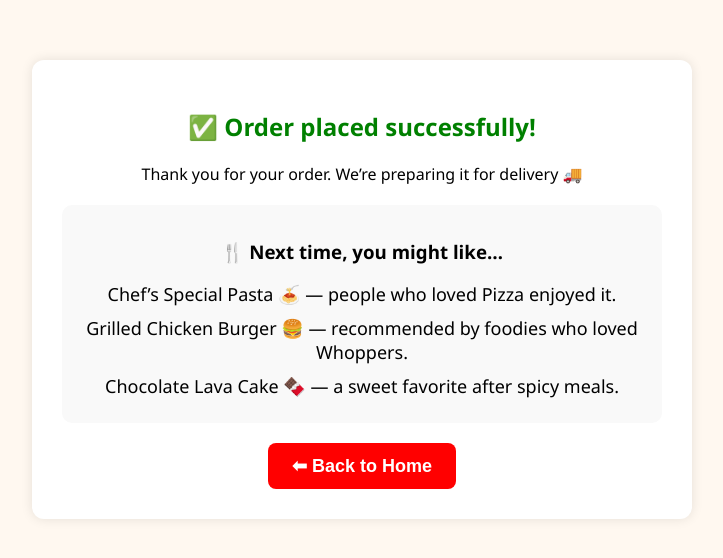
After one commit to 99-chetna/grill-nation, a Flask app: template templates/success.html in a window 1280 px wide. The commit adds this page. Shown: the top 558 px of the page, without its empty margins (278-1001 px from the left). Run offline with Flask 3, Linux system fonts and the light colour scheme; the template is opened without the code that fills it, so the values that code supplies are empty; parts of the project's set-up code (start-up, migrations or seed data) failed here and were passed over.

Commit message:
made new page success.html

```diff
--- a/templates/ordersummary.html
+++ b/templates/ordersummary.html
@@ -181,7 +181,7 @@
         await remove(ref(db, `cart/${uid}`));
 
         alert("✅ Order placed successfully!");
-        window.location.href = "/";
+        window.location.href = "/success.html";
 
       } catch (error) {
         console.error("Order failed:", error);
--- /dev/null
+++ b/templates/success.html
@@ -0,0 +1,82 @@
+<!DOCTYPE html>
+<html lang="en">
+<head>
+  <meta charset="UTF-8" />
+  <title>Order Success - Grill Nation</title>
+  <style>
+    body {
+      font-family: 'Segoe UI', sans-serif;
+      background: #fff8f0;
+      margin: 0;
+      padding: 0;
+      text-align: center;
+    }
+    .container {
+      max-width: 600px;
+      margin: 60px auto;
+      background: #ffffff;
+      padding: 30px;
+      border-radius: 12px;
+      box-shadow: 0 0 12px rgba(0,0,0,0.1);
+    }
+    h2 {
+      color: #008000;
+    }
+    .recommendations {
+      margin-top: 20px;
+      padding: 15px;
+      background: #f9f9f9;
+      border-radius: 10px;
+    }
+    .item {
+      margin: 10px 0;
+      font-size: 18px;
+    }
+  </style>
+</head>
+<body>
+  <div class="container">
+    <h2>✅ Order placed successfully!</h2>
+    <p>Thank you for your order. We’re preparing it for delivery 🚚</p>
+
+    <div class="recommendations">
+      <h3>🍴 Next time, you might like…</h3>
+      <div id="recommendList">
+        <!-- JS will inject recommendations here -->
+      </div>
+    </div>
+<button onclick="window.location.href='/'"
+  style="
+    background-color: red;
+    color: white;
+    font-size: 18px;
+    font-weight: bold;
+    padding: 12px 24px;
+    border: none;
+    border-radius: 8px;
+    cursor: pointer;
+    margin-top: 20px;
+  ">
+  ⬅ Back to Home
+</button>
+
+  </div>
+
+  <script>
+    // Example recommendations (later connect with collaborative filtering)
+    const recs = [
+      "Chef’s Special Pasta 🍝 — people who loved Pizza enjoyed it.",
+      "Grilled Chicken Burger 🍔 — recommended by foodies who loved Whoppers.",
+      "Chocolate Lava Cake 🍫 — a sweet favorite after spicy meals."
+    ];
+
+    const recList = document.getElementById("recommendList");
+    recs.forEach(rec => {
+      const div = document.createElement("div");
+      div.className = "item";
+      div.textContent = rec;
+      recList.appendChild(div);
+    });
+  </script>
+</body>
+</html>
```
